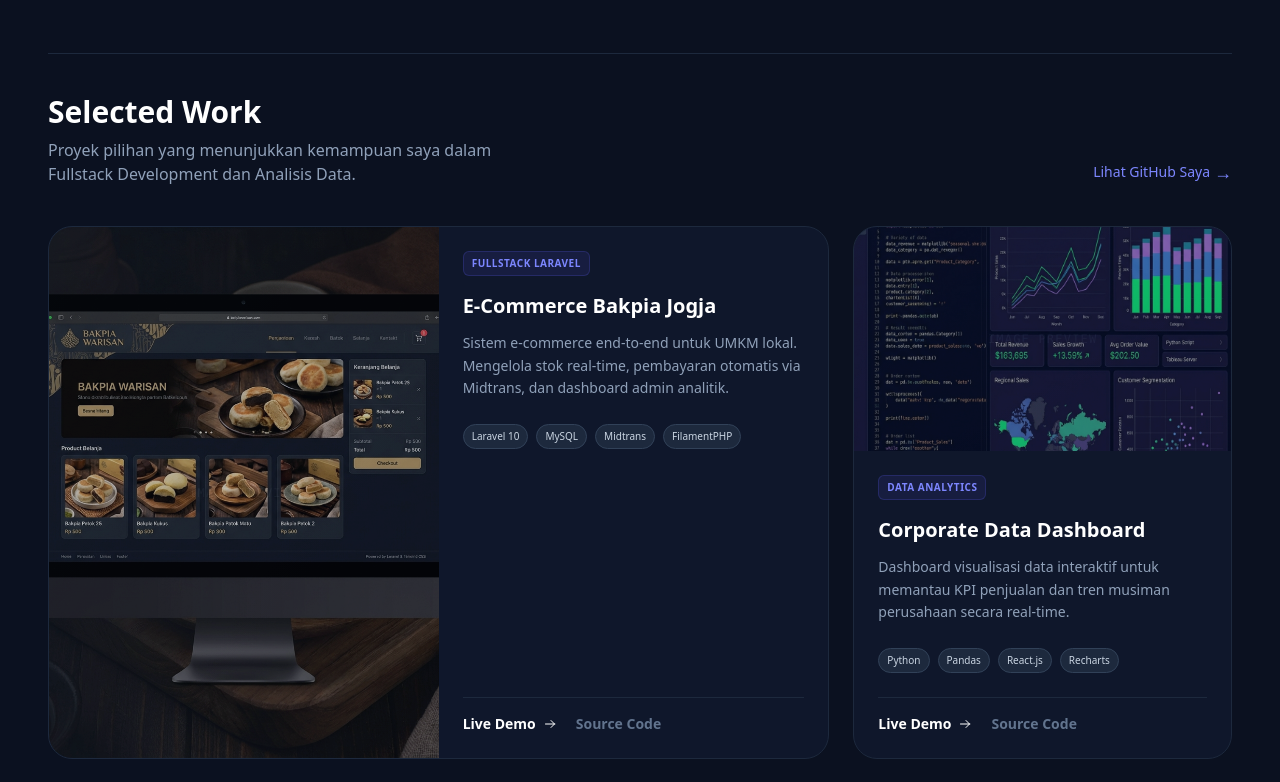
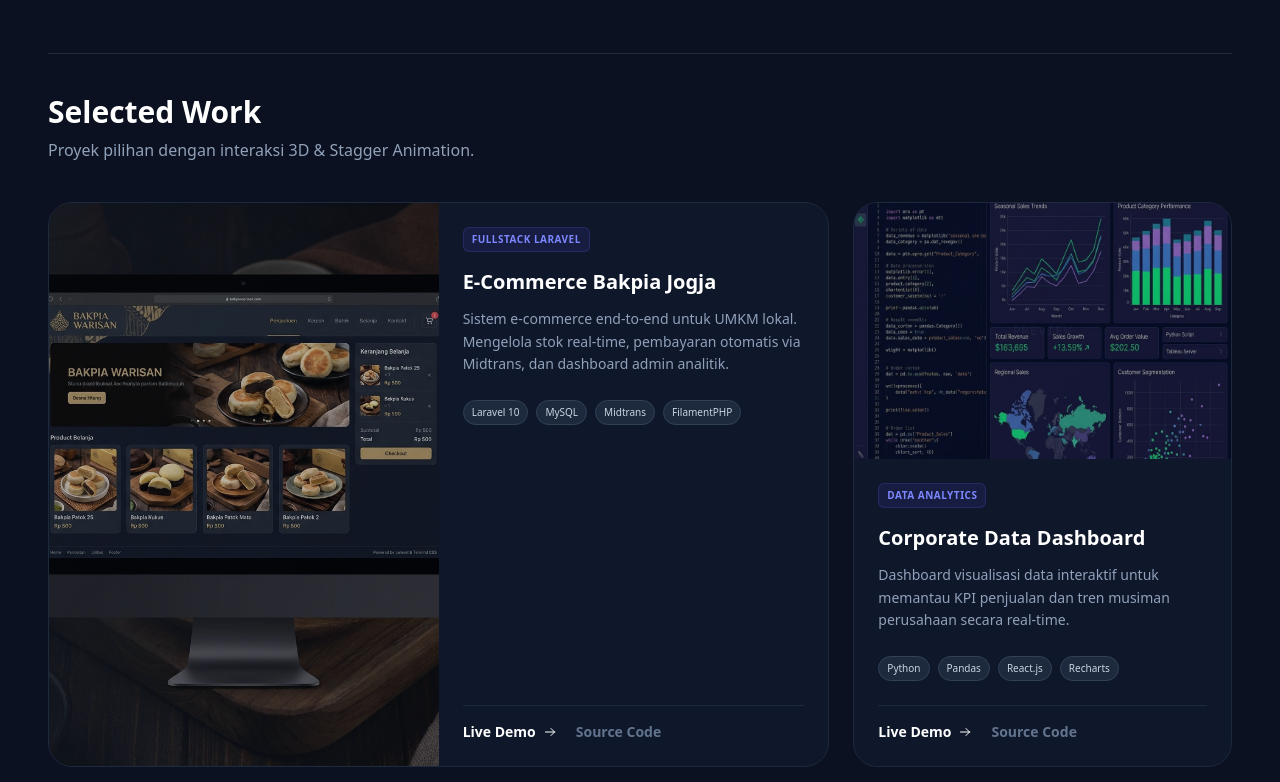
Before and after one commit to rfssu/My-Portofolio, a Next.js app: page / in a window 1280 px wide. Shown: the part 640-1422 px from the top of the page. Built offline with nearby package versions, Linux system fonts and the light colour scheme.

Commit message:
Add Stagger and 3D Tilt Motion

```diff
--- a/app/page.tsx
+++ b/app/page.tsx
@@ -1,48 +1,57 @@
+'use client'; // Wajib client karena ada animasi
+
 import Hero from '@/components/Hero';
 import ProjectCard from '@/components/ProjectCard';
 import { projects } from '@/data/projects';
+import { motion } from 'framer-motion'; // Import motion
+
+// 1. Definisikan Varian Animasi Stagger
+const containerVariants = {
+  hidden: { opacity: 0 },
+  show: {
+    opacity: 1,
+    transition: {
+      staggerChildren: 0.2, // Jeda 0.2 detik antar kartu
+    },
+  },
+};
 
 export default function Home() {
   return (
     <main className="min-h-screen bg-[#0B1120] text-slate-200 selection:bg-indigo-500/30">
       <div className="container mx-auto px-6 md:px-12 pb-20">
 
-        {/* 1. Hero Section (Yang baru saja kita update) */}
         <Hero />
 
-        {/* 2. Projects Section (Bento Grid Layout) */}
         <section id="projects" className="pt-10 border-t border-slate-800">
-
-          {/* Section Header */}
           <div className="flex flex-col md:flex-row justify-between items-end mb-10 gap-4">
             <div>
               <h2 className="text-3xl font-bold text-white mb-2">Selected Work</h2>
               <p className="text-slate-400 max-w-lg">
-                Proyek pilihan yang menunjukkan kemampuan saya dalam Fullstack Development dan Analisis Data.
+                Proyek pilihan dengan interaksi 3D & Stagger Animation.
               </p>
             </div>
-
-            {/* Link ke GitHub Profil */}
-            <a href="https://github.com/username" target="_blank" className="text-sm font-medium text-indigo-400 hover:text-indigo-300 transition-colors flex items-center gap-1">
-              Lihat GitHub Saya <span className="text-lg">→</span>
-            </a>
           </div>
 
-          {/* THE GRID SYSTEM */}
-          {/* Grid ini akan menyesuaikan dengan logika 'col-span-2' yang ada di ProjectCard */}
-          <div className="grid grid-cols-1 md:grid-cols-2 lg:grid-cols-3 gap-6 auto-rows-[minmax(0,1fr)]">
-            {projects.map((project, index) => ( // <--- Tambah parameter 'index'
+          {/* 2. Terapkan Varian ke Container Grid */}
+          <motion.div
+            className="grid grid-cols-1 md:grid-cols-2 lg:grid-cols-3 gap-6 auto-rows-[minmax(0,1fr)]"
+            variants={containerVariants} // Hubungkan varian
+            initial="hidden"             // Status awal
+            whileInView="show"           // Status saat terlihat
+            viewport={{ once: true, margin: "-100px" }}
+          >
+            {projects.map((project) => (
               <ProjectCard
                 key={project.id}
-                index={index} // <--- Kirim 'index' ke komponen
                 {...project}
+              // Tidak perlu kirim index manual lagi, Stagger otomatis urus
               />
             ))}
-          </div>
+          </motion.div>
 
         </section>
 
-        {/* 3. Footer Minimalis */}
         <footer className="py-10 text-center text-slate-600 text-sm mt-20 border-t border-slate-800/50">
           <p>© {new Date().getFullYear()} Built with Next.js & Tailwind CSS.</p>
         </footer>
--- a/components/ProjectCard.tsx
+++ b/components/ProjectCard.tsx
@@ -1,7 +1,7 @@
-'use client'; // Wajib untuk animasi
+'use client';
 
-import React from 'react';
-import { motion } from 'framer-motion'; // Import library animasi
+import React, { useRef } from 'react';
+import { motion, useMotionValue, useSpring, useTransform } from 'framer-motion';
 
 interface ProjectProps {
     title: string;
@@ -12,52 +12,108 @@ interface ProjectProps {
     demoLink: string;
     repoLink: string;
     size?: string;
-    index?: number; // Tambahan untuk urutan animasi
 }
 
-const ProjectCard = ({ title, category, image, description, tech, demoLink, repoLink, size, index = 0 }: ProjectProps) => {
+// 1. Varian untuk animasi masuk (Child dari Stagger)
+const itemVariants = {
+    hidden: { opacity: 0, y: 50 },
+    show: { opacity: 1, y: 0, transition: { duration: 0.5, ease: "easeOut" } }
+};
 
+const ProjectCard = ({ title, category, image, description, tech, demoLink, repoLink, size }: ProjectProps) => {
     const isLarge = size === 'large';
 
+    // === LOGIKA 3D TILT ===
+    const ref = useRef<HTMLDivElement>(null);
+
+    // Nilai posisi mouse (x, y) relative ke tengah kartu
+    const x = useMotionValue(0);
+    const y = useMotionValue(0);
+
+    // Ubah posisi mouse menjadi rotasi (Miring)
+    // Mouse ke Kiri -> Miring Kanan (RotateY positif)
+    // Mouse ke Atas -> Miring Bawah (RotateX positif)
+    const mouseXSpring = useSpring(x);
+    const mouseYSpring = useSpring(y);
+
+    const rotateX = useTransform(mouseYSpring, [-0.5, 0.5], ["15deg", "-15deg"]);
+    const rotateY = useTransform(mouseXSpring, [-0.5, 0.5], ["-15deg", "15deg"]);
+
+    const handleMouseMove = (e: React.MouseEvent<HTMLDivElement>) => {
+        if (!ref.current) return;
+
+        const rect = ref.current.getBoundingClientRect();
+
+        const width = rect.width;
+        const height = rect.height;
+
+        // Hitung posisi mouse relative terhadap kartu (0 sampai 1)
+        const mouseX = e.clientX - rect.left;
+        const mouseY = e.clientY - rect.top;
+
+        // Normalisasi ke range -0.5 sampai 0.5 (tengah kartu jadi 0)
+        const xPct = mouseX / width - 0.5;
+        const yPct = mouseY / height - 0.5;
+
+        x.set(xPct);
+        y.set(yPct);
+    };
+
+    const handleMouseLeave = () => {
+        // Balik ke posisi rata saat mouse keluar
+        x.set(0);
+        y.set(0);
+    };
+
     return (
+        // WRAPPER LUAR: Mengurus animasi Stagger (Muncul)
         <motion.div
-            // === SETTING ANIMASI ===
-            initial={{ opacity: 0, y: 50 }}       // Awal: Transparan & Turun 50px
-            whileInView={{ opacity: 1, y: 0 }}    // Saat terlihat: Muncul & Naik ke posisi 0
-            transition={{
-                duration: 0.5,
-                delay: index * 0.2,                 // Delay: Kartu 1 muncul 0.2s, Kartu 2 0.4s, dst.
-                ease: "easeOut"
+            variants={itemVariants}
+            className={`${isLarge ? 'md:col-span-2' : 'col-span-1'} h-full`}
+            style={{ perspective: 1000 }} // Penting untuk efek 3D
+        >
+
+            {/* WRAPPER DALAM: Mengurus animasi Tilt 3D */}
+            <motion.div
+                ref={ref}
+                onMouseMove={handleMouseMove}
+                onMouseLeave={handleMouseLeave}
+                style={{
+                    rotateX,
+                    rotateY,
+                    transformStyle: "preserve-3d", // Agar elemen anak ikut 3D
                 }}
-            viewport={{ once: true, margin: "-50px" }} // Animasi jalan sekali saja biar ga pusing
-            // ======================
-
                 className={`
-        group relative overflow-hidden rounded-3xl bg-slate-900 border border-slate-800
-        hover:border-slate-600 transition-all duration-300 flex flex-col
-        ${isLarge ? 'md:col-span-2 md:flex-row' : 'col-span-1'}
+          group relative h-full overflow-hidden rounded-3xl bg-slate-900 border border-slate-800
+          hover:border-indigo-500/50 hover:shadow-2xl hover:shadow-indigo-500/20 transition-all duration-300 flex flex-col
+          ${isLarge ? 'md:flex-row' : ''}
         `}
             >
 
+                {/* === ISI KARTU SAMA SEPERTI SEBELUMNYA === */}
+
                 {/* BAGIAN GAMBAR */}
-            <div className={`relative overflow-hidden bg-slate-800 ${isLarge ? 'w-full md:w-1/2 min-h-[250px]' : 'w-full h-56'}`}>
-                {/* Placeholder */}
+                <div
+                    className={`relative overflow-hidden bg-slate-800 ${isLarge ? 'w-full md:w-1/2 min-h-[280px]' : 'w-full h-64'}`}
+                    style={{ transform: "translateZ(50px)" }} // Efek Pop-out gambar
+                >
                     <div className="absolute inset-0 bg-gradient-to-br from-slate-800 to-slate-900 flex items-center justify-center">
-                    <span className="text-slate-600 font-mono text-xs tracking-widest">IMAGE PREVIEW</span>
+                        <span className="text-slate-600 font-mono text-xs tracking-widest">PREVIEW</span>
                     </div>
-
-                {/* Gambar */}
                     <img
                         src={image}
                         alt={title}
-                    className="absolute inset-0 w-full h-full object-cover opacity-80 group-hover:scale-105 transition-transform duration-500"
+                        className="absolute inset-0 w-full h-full object-cover opacity-80 group-hover:scale-110 transition-transform duration-500"
                         onError={(e) => e.currentTarget.style.display = 'none'}
                     />
                     <div className="absolute inset-0 bg-black/10 group-hover:bg-transparent transition-all duration-300" />
                 </div>
 
                 {/* BAGIAN KONTEN */}
-            <div className={`p-6 flex flex-col justify-between ${isLarge ? 'w-full md:w-1/2' : 'w-full'}`}>
+                <div
+                    className={`p-6 flex flex-col justify-between ${isLarge ? 'w-full md:w-1/2' : 'w-full'}`}
+                    style={{ transform: "translateZ(20px)" }} // Efek Pop-out teks
+                >
                     <div>
                         <div className="flex items-center justify-between mb-4">
                             <span className="text-[10px] font-bold tracking-wider text-indigo-400 uppercase bg-indigo-500/10 px-2 py-1 rounded-md border border-indigo-500/20">
@@ -93,6 +149,7 @@ const ProjectCard = ({ title, category, image, description, tech, demoLink, repo
                     </div>
                 </div>
             </motion.div>
+        </motion.div>
     );
 };
 
```
Lines whose indentation alone changed are shown as unchanged.
